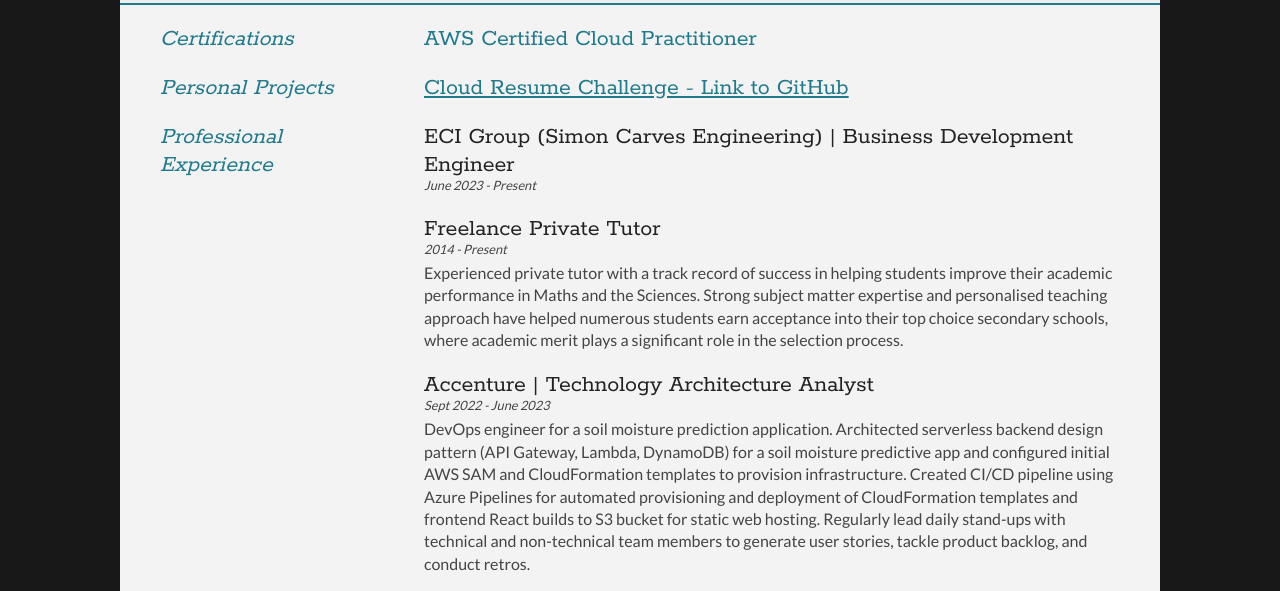
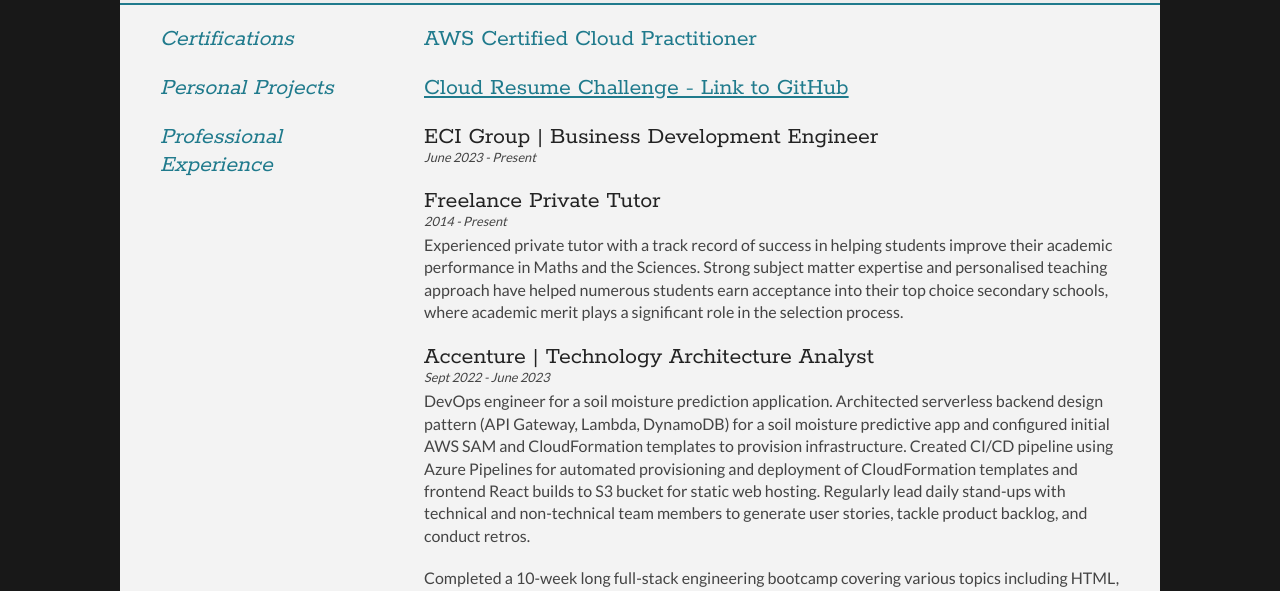
Before and after one commit to Matchahub/Cloud_Resume_Challenge, a website: page index.html in a window 1280 px wide. Shown: the part 209-800 px from the top of the page. Drawn offline with Linux system fonts and the light colour scheme; no server answers.

Commit message:
Updated index.html

```diff
--- a/index.html
+++ b/index.html
@@ -72,7 +72,7 @@
 
         <div class="sectionContent">
           <article>
-            <h4>ECI Group (Simon Carves Engineering) | Business Development Engineer</h4>
+            <h4>ECI Group | Business Development Engineer</h4>
             <p class="subDetails">June 2023 - Present</p>
             <p></p>
           </article>
```
